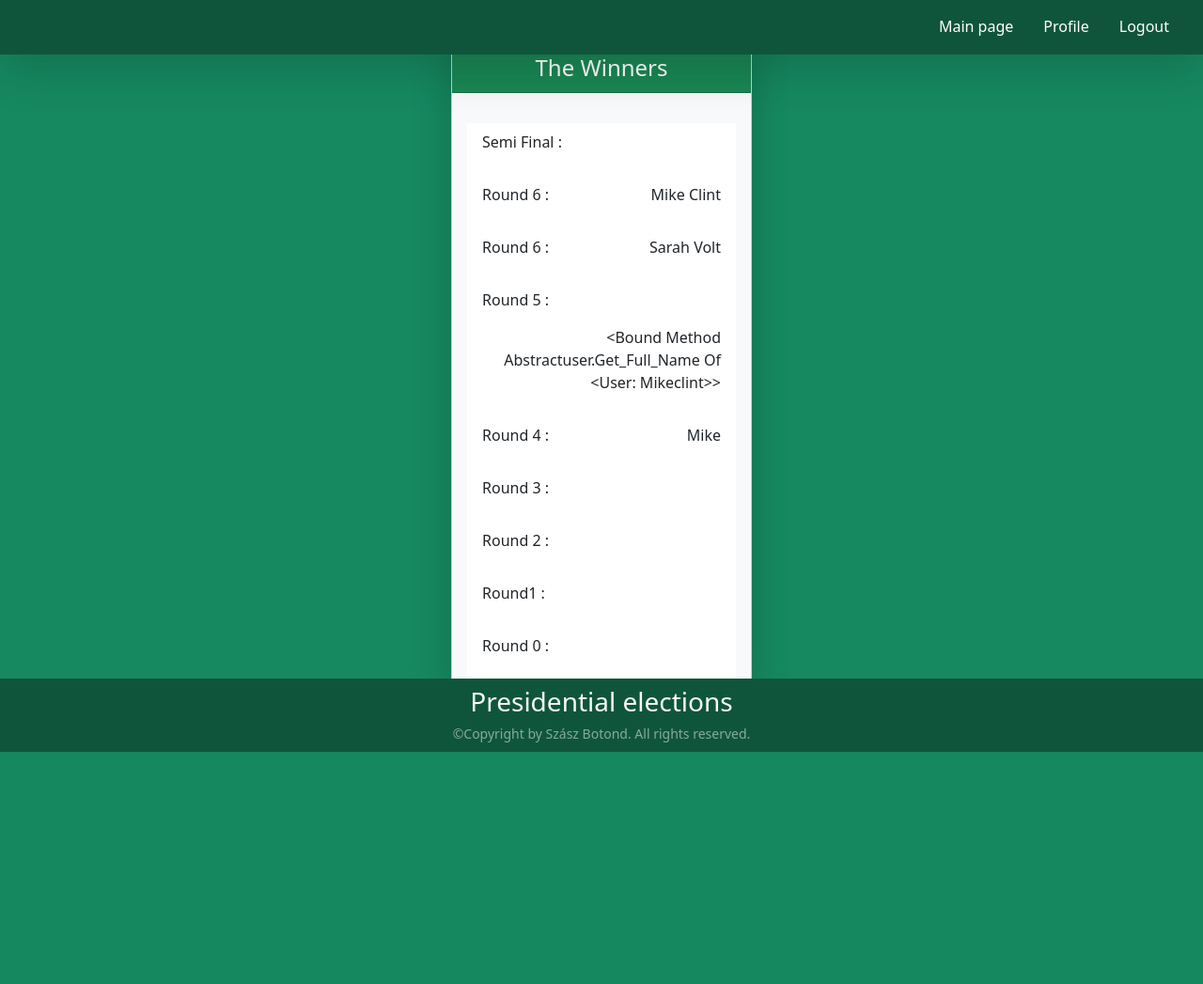
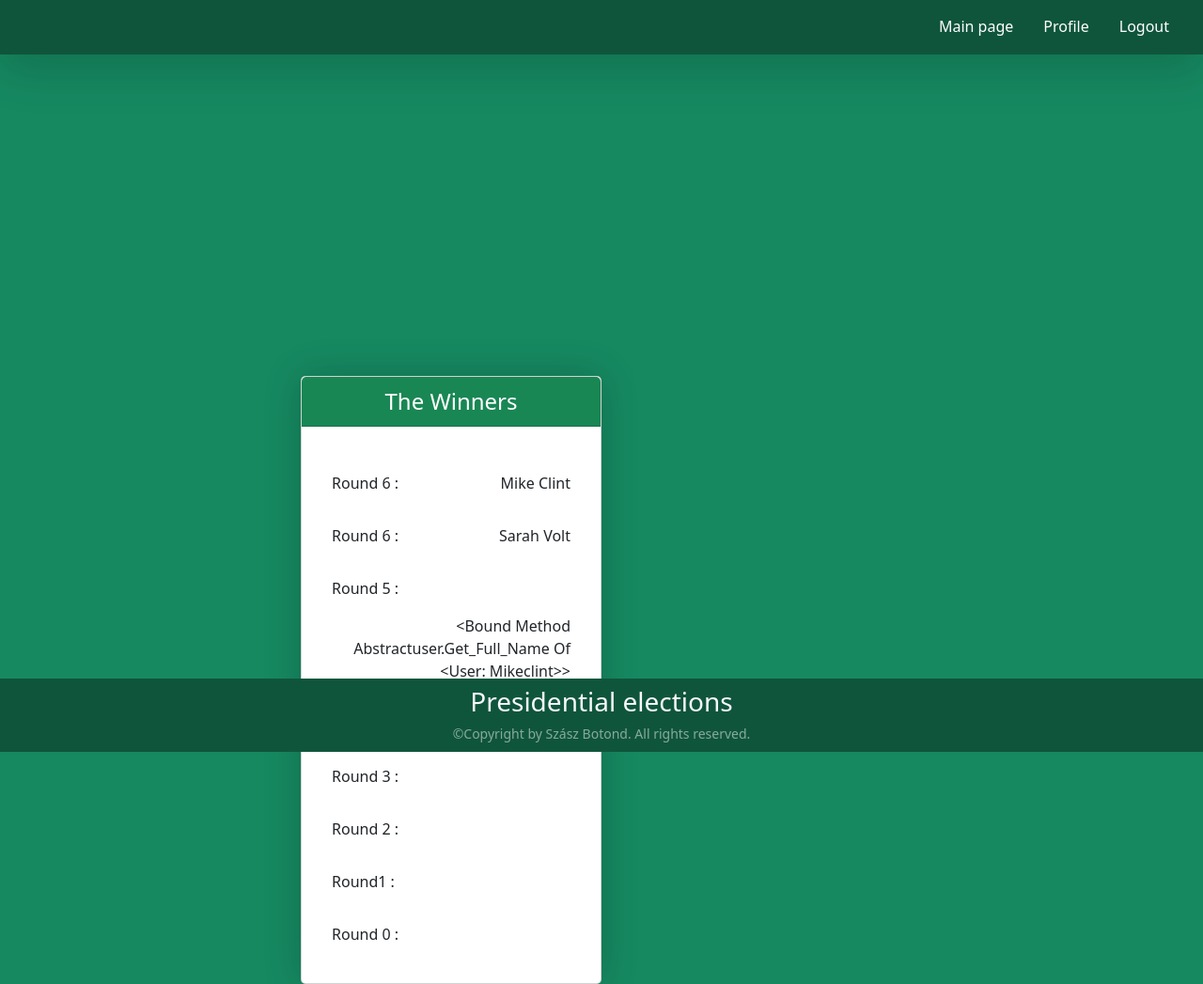
Before and after one commit to botondszasz/Presidential-elections1, a Django app: page /winner in a window 1280 px wide. Shown: the whole page at 94% size. Before the commit the page ends 800 px from the top, so only its background shows below. Run offline with Django 5.2, Linux system fonts and the light colour scheme; a user stored in the database is signed in; data comes from the database, SQL or seed files in the repository; both versions use the stored data as it was after the commit.

Commit message:
Modified 11.02.2024

```diff
--- a/Backend/authentication/static/style.css
+++ b/Backend/authentication/static/style.css
@@ -23,6 +23,10 @@
     width: 20rem;
     box-shadow: 0 0 40px rgba(0, 0, 0, 0.2);
     border-radius: var(--border-radius);
+    position: absolute;
+    top: 50%;
+    right: 50%;
+    transform: calc(-50%, 50%);
 }
 
 .form-control {
--- a/Backend/authentication/templates/login.html
+++ b/Backend/authentication/templates/login.html
@@ -10,13 +10,13 @@
     <script src="https://cdn.jsdelivr.net/npm/bootstrap@5.3.2/dist/js/bootstrap.bundle.min.js"
         integrity="sha384-C6RzsynM9kWDrMNeT87bh95OGNyZPhcTNXj1NW7RuBCsyN/o0jlpcV8Qyq46cDfL"
         crossorigin="anonymous"></script>
-    <link rel="stylesheet" href="/static/style.css">
+    <link rel="stylesheet" href="{% static 'style.css' %}">
     <link rel="icon" type="image/png" href="/static/vote.png">
     <title>Login</title>
 </head>
 
-<body>
-    <div class="container">
+<body style="width: 100%; padding-top:150px">
+    <div class="container m-0 p-0 w-auto">
         {% for message in messages %}
         <div class="alert alert-success alert-light alert-dismissible fade show d-flex align-items-center justify-content-center"
             role="alert">
--- a/Backend/authentication/templates/register.html
+++ b/Backend/authentication/templates/register.html
@@ -15,10 +15,10 @@
     <title>Register</title>
 </head>
 
-<body>
-    <div class="container justify-content-center">
+<body  style="width: 100%; padding-top:100px">
+    <div class="container justify-content-center m-0 p-0 w-auto">
         {% for message in messages %}
-        <div class="alert alert-success alert-light alert-dismissible fade show d-flex align-items-center justify-content-center"
+        <div class="alert alert-success alert-light alert-dismissible fade show d-flex align-items-center justify-content-center m-1"
             role="alert">
             <svg xmlns="http://www.w3.org/2000/svg" width="24" height="24" fill="currentColor"
                 class="bi bi-info-circle-fill flex-shrink-0 me-2" viewBox="0 0 16 16" role="img" aria-label="Info">
--- a/Backend/authentication/templates/small-footer.html
+++ b/Backend/authentication/templates/small-footer.html
@@ -1,4 +1,4 @@
-<footer class="footer py-2 fixed-bottom" style="background-color: rgb(15, 85, 60);">
+<footer class="footer py-2 sticky-bottom  w-100" style="background-color: rgb(15, 85, 60); margin-top:auto;">
     <div class="text-light text-center">
         <p class="h3 mb-1">Presidential elections</p>
         <small class="text-white-50">&copy;Copyright by Szász Botond. All rights reserved.</small>
--- a/Backend/authentication/templates/winner.html
+++ b/Backend/authentication/templates/winner.html
@@ -14,7 +14,7 @@
     <title>Winner</title>
 </head>
 
-<body>
+<body style="padding-top: 200px; display: flex; flex-direction: column; min-height: 100vh; width: 100%;">
     {% if user.is_authenticated %}
     <nav class="navbar navbar-expand-lg shadow-lg fixed-top" style="background-color: rgb(15, 85, 60);">
         <div class="container-fluid">
@@ -41,11 +41,11 @@
         </div>
     </nav>
 
-    <div id="winner-card" class="card text-bg-light mb-3 main-card">
-        <div class="card-header text-bg-success mb-3" style="justify-content: center; padding-bottom: 0%;">
+    <div id="winner-card" class="card d-grid gap-2 mb-3 main-card" style="height:auto;">
+        <div class="card-header text-bg-success mb-3 h-auto" style="justify-content: center; padding-bottom: 0%;">
             <legend class="text-center">The Winners</legend>
         </div>
-        <div class="card-body">
+        <div class="card-body h-auto">
             {% if rounds %}
             {% for round in rounds %}
                 <ul class="list-group list-group-flush">
--- a/Backend/authentication/views.py
+++ b/Backend/authentication/views.py
@@ -135,7 +135,8 @@
     current_user = request.user
     firstName = current_user.first_name
     lastName = current_user.last_name
-    rounds = Event.objects.order_by('-event_start_date')
+    now = timezone.now()
+    rounds = Event.objects.filter(event_end_date__lte=now).order_by('-event_start_date')
     return render(request, "winner.html",{"rounds":rounds, 'firstName': firstName, 'lastName': lastName })
 
 # Returns the page where users can change their personal information
```
Also changed, not shown: Backend/authentication/templates/candidates.html (+8 -9 lines), Backend/db.sqlite3.
